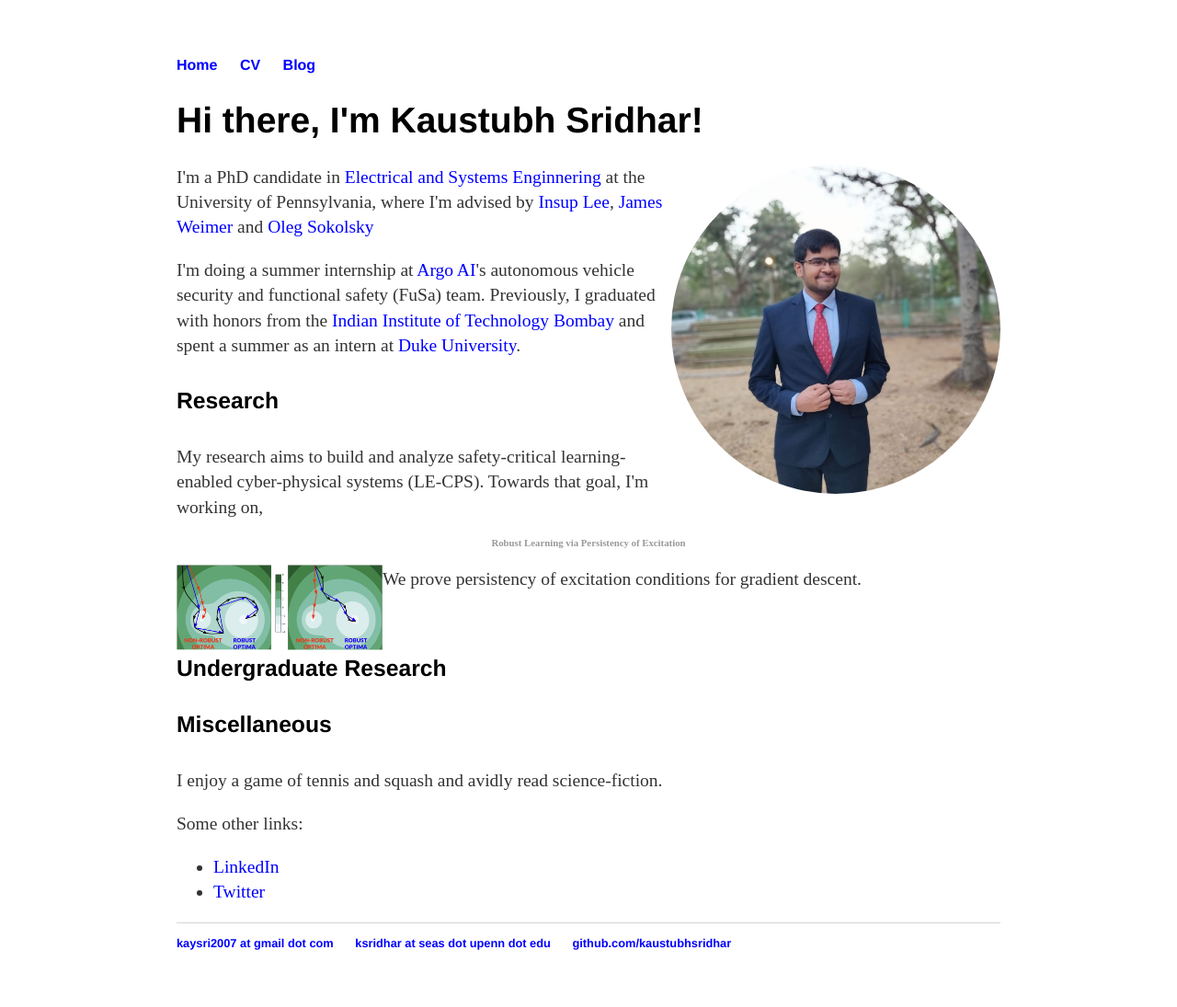
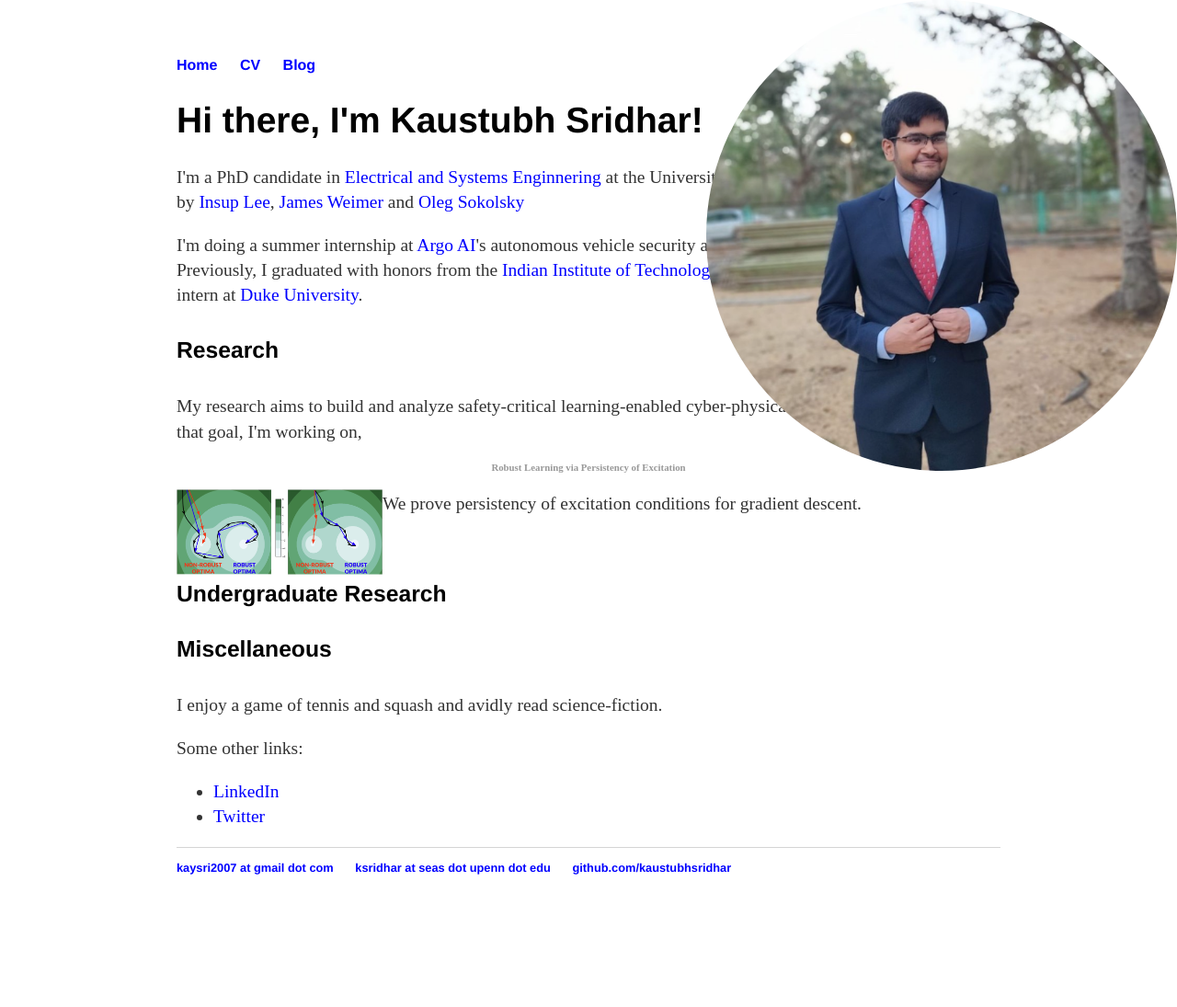
Before and after one commit to kaustubhsridhar/kaustubhsridhar_old.github.io, a Jekyll site: the page built from index.html, in a window 1280 px wide. Shown: the whole page at 92% size. Built offline with Jekyll 4.4.1, drawn with Linux system fonts in a browser that asks for light colours; after the commit the page ends 1013 px from its top, so only the background shows below that.

Commit message:
updated index

```diff
--- a/_layouts/default.html
+++ b/_layouts/default.html
@@ -18,7 +18,7 @@
         margin-right: auto;
     }
     .img_dp {
-        display: block;
+        position:absolute;
         top: 0;
         right: 0;
         border-radius: 90%;
```
